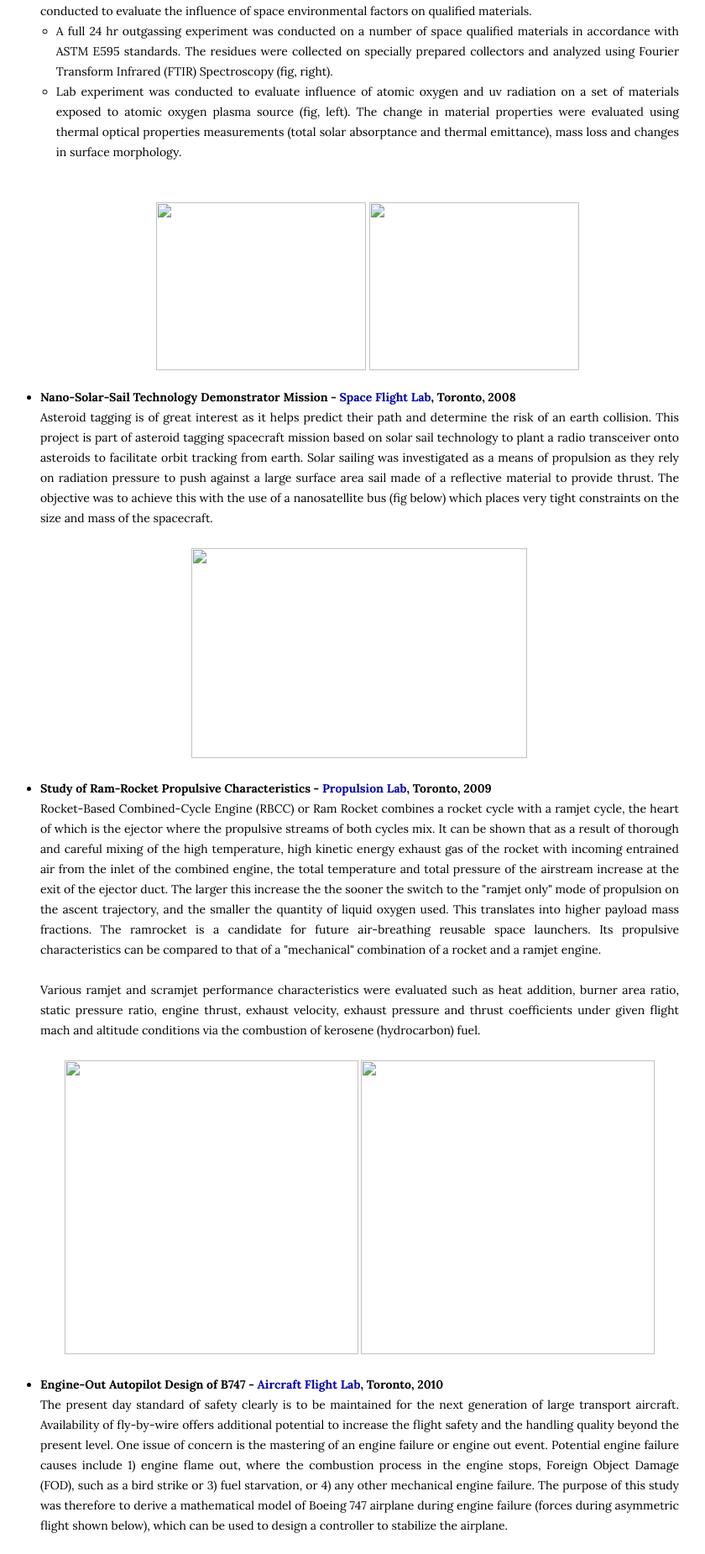
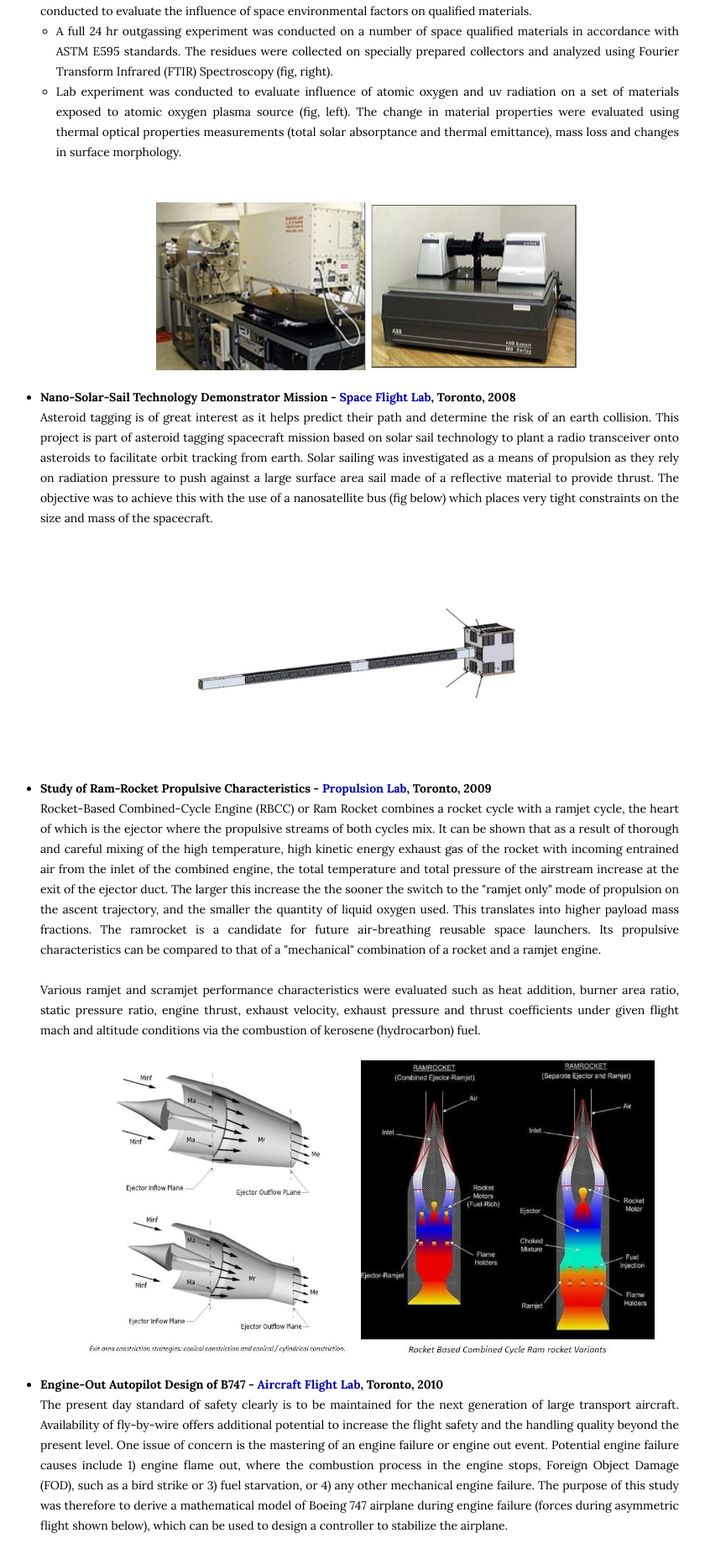
Before and after one commit to subhashtalluri/subhashtalluri.github.io, a Jekyll site: the page built from engineering.html, in a window 1280 px wide. Shown: the part 1395-3246 px from the top of the page at 84% size, without its empty margins (91-931 px from the left). Built offline with Jekyll 4.4.1, drawn with Linux system fonts in a browser that asks for light colours.

Commit message:
changed path to images in code

```diff
--- a/_layouts/home.html
+++ b/_layouts/home.html
@@ -9,7 +9,7 @@
             <div class="content">
               <div class="banner">
                 <div class="photo">
-                  <img src="/assets/me.jpg" width="140px" height="196px">
+                  <img src="/assets/images/me.jpg" width="140px" height="196px">
                 </div>
                 <div class="contact">
                   Data Scientist<br>
--- a/engineering.html
+++ b/engineering.html
@@ -71,8 +71,8 @@ title: Subhash Talluri | Engineering
           <ul>
               <li>A full 24 hr outgassing experiment was conducted on a number of space qualified materials in accordance with ASTM E595 standards. The residues were collected on specially prepared collectors and analyzed using Fourier Transform Infrared (FTIR) Spectroscopy (fig, right). </li>
               <li>Lab experiment was conducted to evaluate influence of atomic oxygen and uv radiation on a set of materials exposed to atomic oxygen plasma source (fig, left). The change in material properties were evaluated using thermal optical properties measurements (total solar absorptance and thermal emittance), mass loss and changes in surface morphology.</li> <br> <br>
-    <center><img src="/assets/integrity1.JPG" width="250px" height="200px" align="middle">
-            <img src="/assets/integrity2.JPG" width="250px" height="200px" align="middle"></center>
+    <center><img src="/assets/images/integrity1.JPG" width="250px" height="200px" align="middle">
+            <img src="/assets/images/integrity2.JPG" width="250px" height="200px" align="middle"></center>
           </ul>
     </li>
 
@@ -80,7 +80,7 @@ title: Subhash Talluri | Engineering
     <b>Nano-Solar-Sail Technology Demonstrator Mission - <a href="https://www.utias-sfl.net/">Space Flight Lab</a>, Toronto, 2008</b><br>
         Asteroid tagging is of great interest as it helps predict their path and determine the risk of an earth collision. This project is part of asteroid tagging spacecraft mission based on solar sail technology to plant a radio transceiver onto asteroids to facilitate orbit tracking from earth. Solar sailing was investigated as a means of propulsion as they rely on radiation pressure to push against a large surface area sail made of a reflective material to provide thrust. The objective was to achieve this with the use of a nanosatellite bus (fig below) which places very tight constraints on the size and mass of the spacecraft. <br> <br>
 
-        <center><img src="/assets/sat1.jpg" width="400px" height="250px" align="middle"></center>
+        <center><img src="/assets/images/sat1.jpg" width="400px" height="250px" align="middle"></center>
      </li>
     <br>
     <li>
@@ -89,8 +89,8 @@ title: Subhash Talluri | Engineering
 
         Various ramjet and scramjet performance characteristics were evaluated such as heat addition, burner area ratio, static pressure ratio, engine thrust, exhaust velocity, exhaust pressure and thrust coefficients under given flight mach and altitude conditions via the combustion of kerosene (hydrocarbon) fuel. <br> <br>
 
-        <center><img src="/assets/ram1.jpg" width="350px" height="350px" align="middle">
-            <img src="/assets/ram2.jpg" width="350px" height="350px" align="middle"></center>
+        <center><img src="/assets/images/ram1.jpg" width="350px" height="350px" align="middle">
+            <img src="/assets/images/ram2.jpg" width="350px" height="350px" align="middle"></center>
 
     </li>
     <br>
@@ -105,14 +105,14 @@ title: Subhash Talluri | Engineering
         purpose of this study was therefore to derive a mathematical model of Boeing 747 airplane during
         engine failure (forces during asymmetric flight shown below), which can be used to design a controller to stabilize the airplane.<br> <br>
 
-        <center><img src="/assets/engineout1.JPG" width="400px" height="350px" align="middle">
-            <img src="/assets/engineout2.JPG" width="350px" height="350px" align="middle"></center>
+        <center><img src="/assets/images/engineout1.JPG" width="400px" height="350px" align="middle">
+            <img src="/assets/images/engineout2.JPG" width="350px" height="350px" align="middle"></center>
     </li>
     <br>
     <li>
     <b> Bird Strike Analysis of Aircraft Wing - Internship at <a href="http://www.cyient.com/">Cyient Inc.</a>, Hyderabad, 2008  </b><br>
         Bird strike events are very common and it is imperative to design aircraft components capable of withstanding such impacts. Certification needs bird impact testing which can be expensive and time consuming. Hence numerical simulations are done before actual empirical tests. In this project a simulated study is undertaken on an aircraft wing under design. A homogeneous bird and leading edge contour of an aircraft wing is modeled using finite element method and the high velocity bird impact event is simulated using LS-Dyna code. <br> <br>
-        <center><img src="/assets/bird1.JPG" width="350px" height="200px" align="middle">
+        <center><img src="/assets/images/bird1.JPG" width="350px" height="200px" align="middle">
            </center>
     </li>
     <br>
```
Also changed, not shown: other.html (+9 -9 lines).
